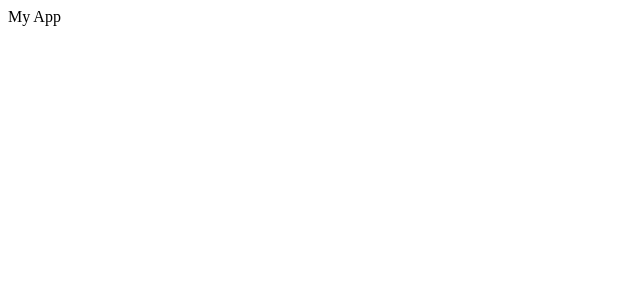
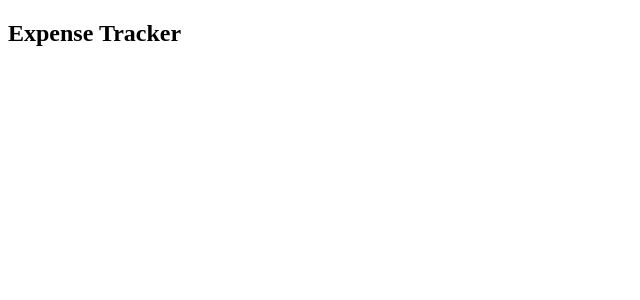
Before and after one commit to WTrygar/Expense-tracker, a Vue app: page / in a window 1280 px wide. Shown: the top 300 px of the page, without its empty margins (0-640 px from the left). Built offline with nearby package versions, Linux system fonts and the light colour scheme.

Commit message:
feat: added Header component

```diff
--- a/src/App.vue
+++ b/src/App.vue
@@ -1 +1,12 @@
-<template>My App</template>
+<template>
+  <Header />
+</template>
+
+<script>
+import Header from "./components/Header.vue";
+export default {
+  components: {
+    Header,
+  },
+};
+</script>
--- /dev/null
+++ b/src/components/Header.vue
@@ -0,0 +1,3 @@
+<template>
+  <h2>Expense Tracker</h2>
+</template>
```
